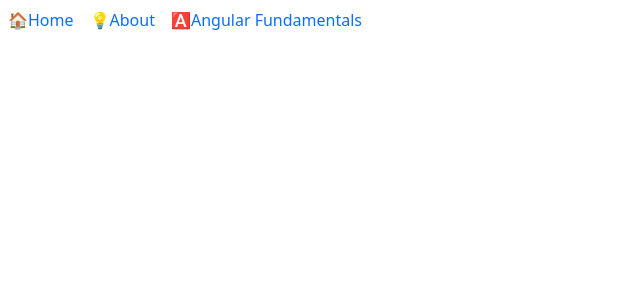
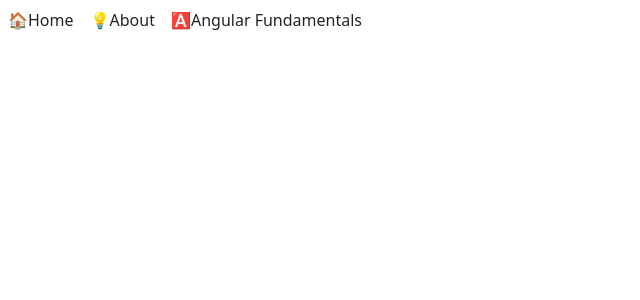
Before and after one commit to Anzilshrestha23/Angular_tutorial, an Angular app in the folder angular_tutorial/: page / in a window 1280 px wide. Shown: the top 300 px of the page, without its empty margins (0-640 px from the left). Built offline with nearby package versions, Linux system fonts and the light colour scheme.

Commit message:
build navigation bar with route configuration

```diff
--- a/angular_tutorial/src/app/app.component.html
+++ b/angular_tutorial/src/app/app.component.html
@@ -1,6 +1,6 @@
 <nav class="navbar d-flex justify-content-start  ">
   @for(item of navigationItem; track item.name){
-    <a class= "nav-item text-decoration-none mx-2" [routerLink]="item.url">
+    <a class= "nav-item text-decoration-none mx-2 text-dark" [routerLink]="item.url">
       <span>{{ item.icon }}</span>
       <span>{{ item.name }}</span>
     </a>
```
